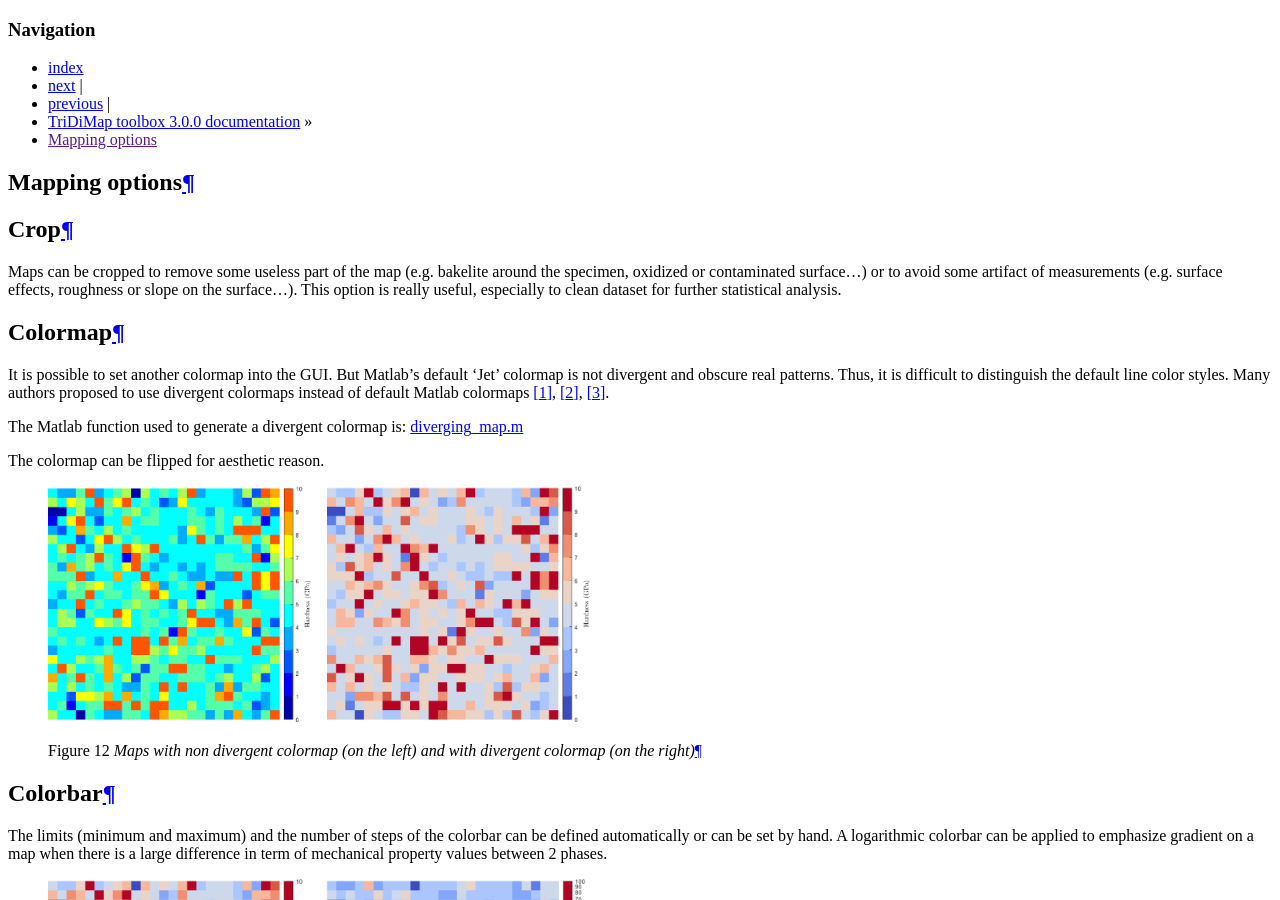
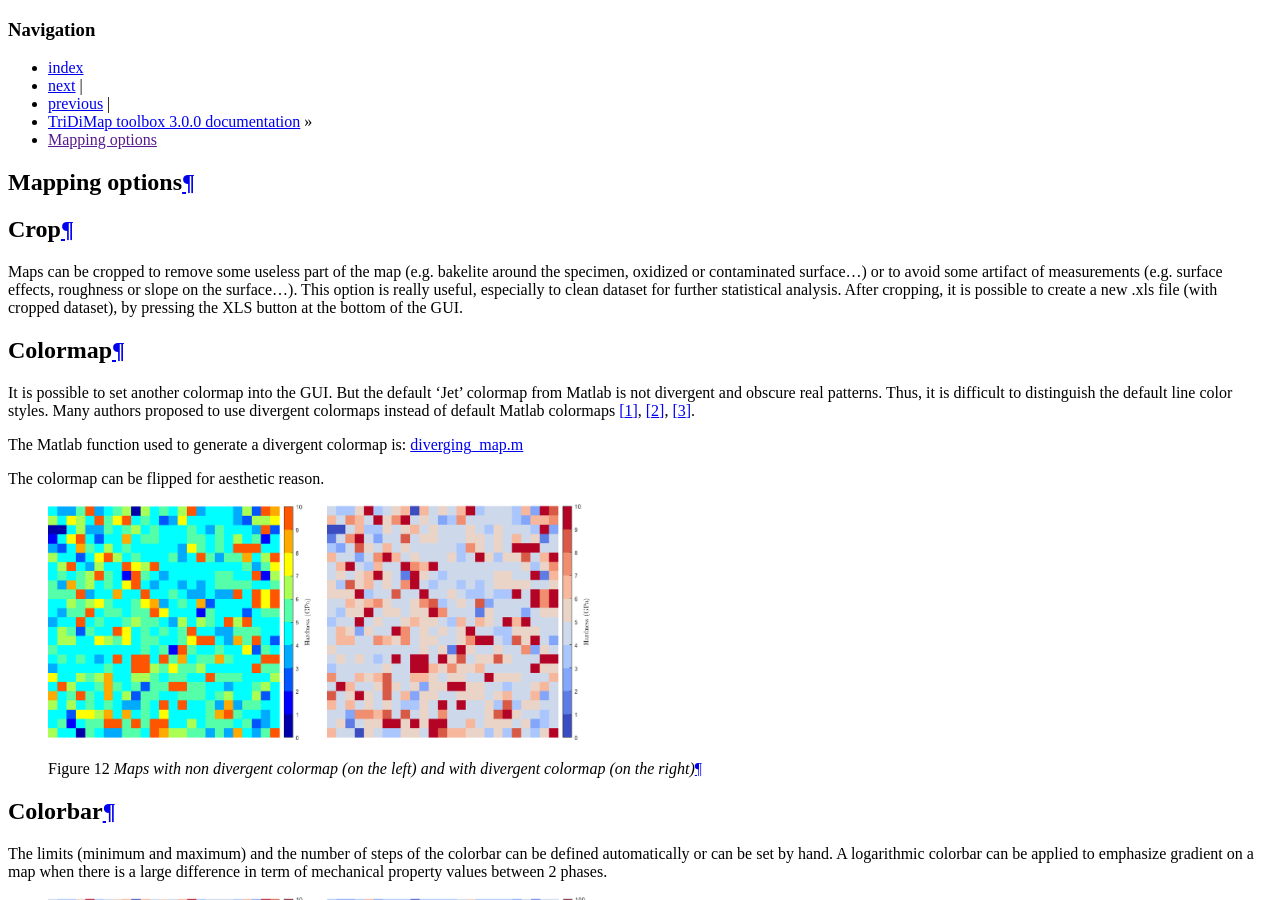
Before and after one commit to DavidMercier/TriDiMap, a Sphinx documentation site: the page built from doc/map_options.rst, in a window 1280 px wide and 900 px high. Built offline with Sphinx 7.4.7, drawn with Linux system fonts in a browser that asks for light colours; comment, search, counter and statistics services are not loaded.

Commit message:
corrected doc and improved pics

```diff
--- a/doc/links_ref.rst
+++ b/doc/links_ref.rst
@@ -32,6 +32,7 @@
 * `Goldbaum D. et al., "Mechanical Property Mapping of Cold Sprayed Ti Splats and Coatings" (2010). <https://doi.org/10.1007/s11666-010-9546-4>`_
 * `Ulm F.J. et al., "Does microstructure matter for statistical nanoindentation techniques?" (2010). <https://doi.org/10.1016/j.cemconcomp.2009.08.007>`_
 * `Tromas C. et al., "Hardness and elastic modulus gradients in plasma-nitrided 316L polycrystalline stainless steel investigated by nanoindentation tomography" (2012). <https://doi.org/10.1016/j.matdes.2016.09.030>`_
+* `Nohava J. et al., "Comparison of Isolated Indentation and Grid Indentation Methods for HVOF Sprayed Cermets" (2012). <https://doi.org/10.1007/s11666-012-9733-6>`_
 * `Němeček J. et al., "Micromechanical analysis of heterogeneous structural materials" (2013). <https://doi.org/10.1016/j.cemconcomp.2012.06.015>`_
 * `Moser R.D. et al., "Characterization of Impact Damage in Ultra-High Performance Concrete Using Spatially Correlated Nanoindentation/SEM/EDX" (2013). <https://doi.org/10.1007/s11665-013-0668-y>`_
 * `Rettler E. et al., "Mapping the mechanical properties of biomaterials on different length scales: depth-sensing indentation and AFM based nanoindentation" (2013). <https://doi.org/10.1039/c3tb20120>`_
@@ -43,6 +44,7 @@
 * `Haušild P. et al., "Determination of the individual phase properties from the measured grid indentation data" (2016). <https://doi.org/10.1557/jmr.2016.375>`_
 * `Čech J.et al., "Approche statistique pour identifier les propriétés mécaniques des phases individuelles à partir de données d’indentation" (2017). <https://doi.org/10.1051/mattech/2016041>`_
 * `Mercier D. et al., "Mechanical characterization by nanoindentation of an electroplated nickel matrix composite coating" (2017). <https://dx.doi.org/10.1051/mattech/2017014>`_
+* `Hrbek V. and Koudelková V., "Grid Indentation and Statistic Deconvolution: Limitations and Accuracy" (2017). <https://dx.doi.org/10.4028/www.scientific.net/KEM.731.15>`_
 * `Mercier D. et al., "Microstructural and mechanical characterization of electroplated nickel matrix composite coatings" (2018). <https://doi.org/10.1080/02670844.2018.1433270>`_
 * `Mercier D. et al., "Mechanical properties mapping of cast bimetallic work roll shell material by nanoindentation" (2018). <https://doi.org/10.13140/RG.2.2.35449.16482/1>`_
 * `Huyghes P. et al., "On the Effect of Q&P Processing on the Stretch-flange-formability of 0.2C Ultra-high Strength Steel Sheets" (2018). <https://doi.org/10.2355/isijinternational.ISIJINT-2018-121>`_
--- a/doc/map_options.rst
+++ b/doc/map_options.rst
@@ -9,14 +9,15 @@
 Maps can be cropped to remove some useless part of the map (e.g. bakelite around the specimen, oxidized or contaminated surface...)
 or to avoid some artifact of measurements (e.g. surface effects, roughness or slope on the surface...).
 This option is really useful, especially to clean dataset for further statistical analysis.
+After cropping, it is possible to create a new .xls file (with cropped dataset), by pressing the XLS button at the bottom of the GUI.
 
 Colormap
 ---------------------------
 
 It is possible to set another colormap into the GUI.
-But Matlab's default 'Jet' colormap is not divergent and obscure real patterns.
+But the default 'Jet' colormap from |matlab| is not divergent and obscure real patterns.
 Thus, it is difficult to distinguish the default line color styles.
-Many authors proposed to use divergent colormaps instead of default Matlab colormaps [#Eddins]_, [#Moreland]_, [#MyCarta]_.
+Many authors proposed to use divergent colormaps instead of default |matlab| colormaps [#Eddins]_, [#Moreland]_, [#MyCarta]_.
 
 The |matlab| function used to generate a divergent colormap is:
 `diverging_map.m <https://github.com/DavidMercier/TriDiMap/blob/master/third_party_codes/colormapFunctions/diverging_map.m>`_
--- a/doc/mapping.rst
+++ b/doc/mapping.rst
@@ -86,6 +86,7 @@
 The process of interpolation does not modify the raw data intensity values, but increase the number of pixels,
 by a given factor of x2, x4, x8 or x16 (default values, which can be modified).
 For example, a map of 25x25 linearly interpolated by a factor of x2, becomes a map of 49x49 pixels.
+After interpolation, it is possible to create a new .xls file (with interpolated dataset), by pressing the XLS button at the bottom of the GUI.
 
 .. figure:: ./_pictures/InterpolationStep.png
    :scale: 40 %
--- a/doc/pdf_cdf.rst
+++ b/doc/pdf_cdf.rst
@@ -92,5 +92,6 @@
 .. [#Nemecek_2013] `Němeček J. et al., "Micromechanical analysis of heterogeneous structural materials" (2013). <https://doi.org/10.1016/j.cemconcomp.2012.06.015>`_
 .. [#Hausild_2016] `Haušild P. et al., "Determination of the individual phase properties from the measured grid indentation data" (2016). <https://doi.org/10.1557/jmr.2016.375>`_
 .. [#Mercier_2016] `Mercier D. et al., "Combined techniques for the characterization of an electrodeposited Nickel coating with embedded SiC particles: from microstructure to local mechanical properties" (2016). <https://doi.org/10.13140/RG.2.2.13062.16962>`_
+.. [#Hrbek_2017] `Hrbek V. and Koudelková V., "Grid Indentation and Statistic Deconvolution: Limitations and Accuracy" (2017). <https://dx.doi.org/10.4028/www.scientific.net/KEM.731.15>`_
 .. [#Cech_2017] `Čech J.et al., "Approche statistique pour identifier les propriétés mécaniques des phases individuelles à partir de données d’indentation" (2017). <https://doi.org/10.1051/mattech/2016041>`_
 .. [#popin] `Mercier D.et al., "PopIn documentation". <https://popin.readthedocs.io/en/latest/models.html#weibull-type-distribution>`_
```
Also changed, not shown: other parts of doc/pdf_cdf.rst (+1 -1 lines), doc/examples.rst (+9 -3 lines), doc/image_correlation.rst (+8 -7 lines), doc/_pictures/binSizeEffect.png, 1 other file.
